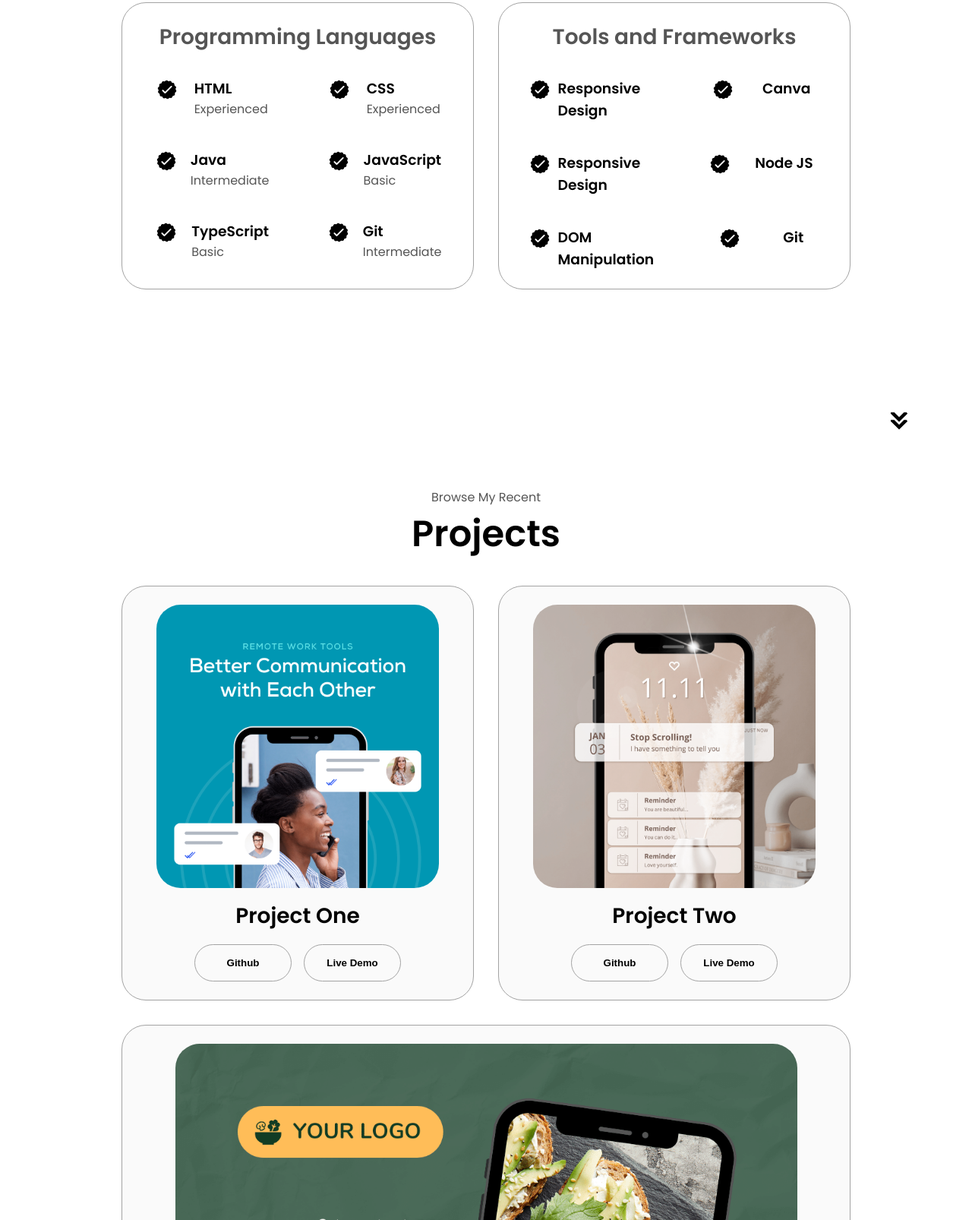
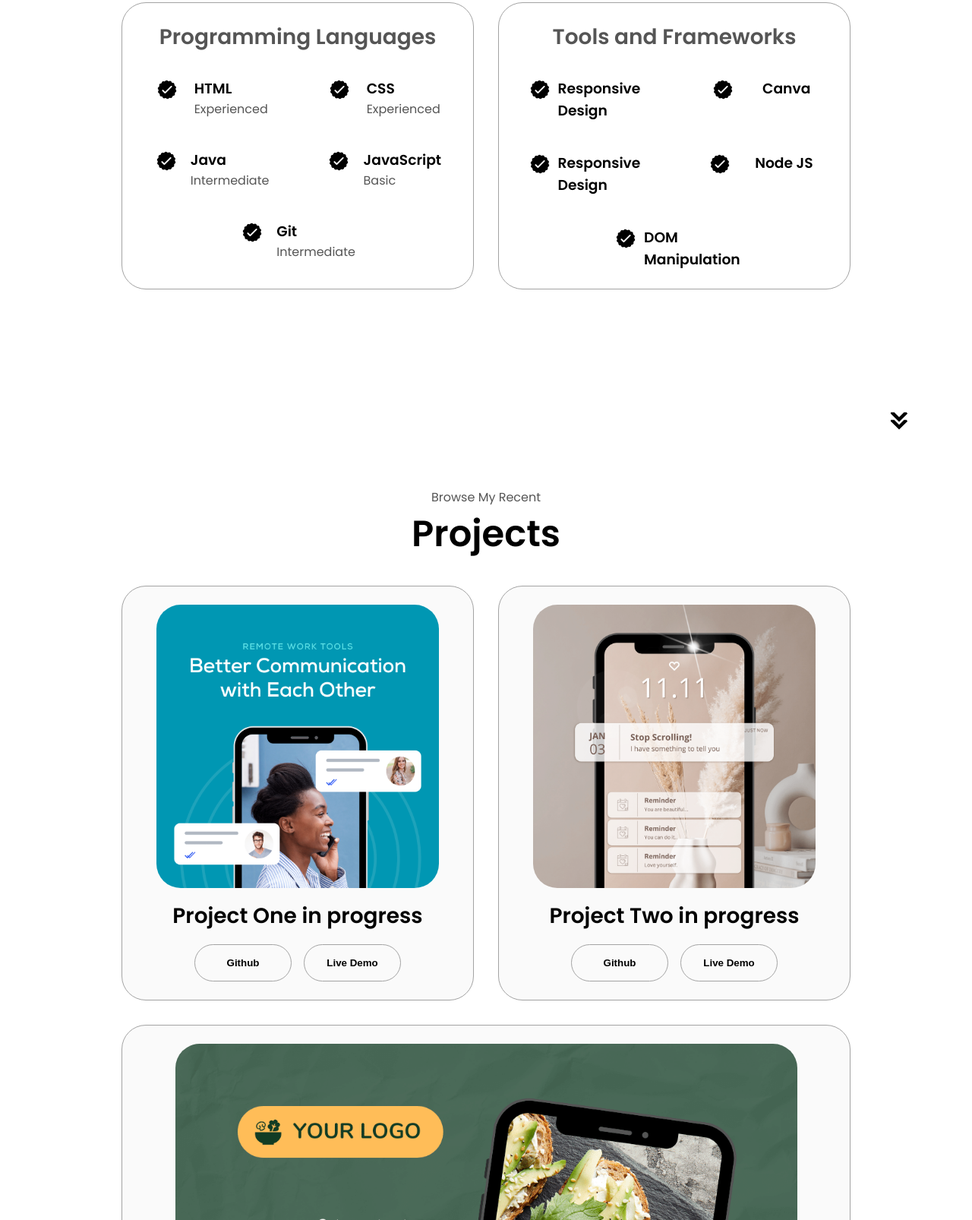
Before and after one commit to GuillermoBarreto/Portfolio, a plain HTML site: page index.html in a window 1280 px wide. Shown: the part 1822-3428 px from the top of the page at 76% size. Drawn offline with Linux system fonts and the light colour scheme.

Commit message:
portfolio

```diff
--- a/index.html
+++ b/index.html
@@ -72,7 +72,6 @@
       </div>
     </section>
     <section id="about">
-      <p class="section__text__p1">Get To Know More</p>
       <h1 class="title">About Me</h1>
       <div class="section-container">
         <div class="section__pic-container">
@@ -91,7 +90,7 @@
                 class="icon"
               />
               <h3>Experience</h3>
-              <p>1+ years <br />Software Engineer</p>
+              <p>1+ year <br />Software Engineer/Frontend Web Developer</p>
             </div>
             <div class="details-container">
               <img
@@ -179,17 +178,6 @@ I’m excited about the journey ahead and always looking for opportunities to gr
                   class="icon"
                 />
                 <div>
-                  <h3>TypeScript</h3>
-                  <p>Basic</p>
-                </div>
-              </article>
-              <article>
-                <img
-                  src="./assets/checkmark.png"
-                  alt="Experience icon"
-                  class="icon"
-                />
-                <div>
                   <h3>Git</h3>
                   <p>Intermediate</p>
                 </div>
@@ -249,20 +237,6 @@ I’m excited about the journey ahead and always looking for opportunities to gr
                   <h3>DOM Manipulation</h3>
                 </div>
               </article>
-              <article>
-                <img
-                  src="./assets/checkmark.png"
-                  alt="Experience icon"
-                  class="icon"
-                />
-                <div>
-                  <h3>Git</h3>
-                </div>
-              </article>
-            </div>
-          </div>
-        </div>
-      </div>
       <img
         src="./assets/arrow.png"
         alt="Arrow icon"
@@ -283,7 +257,7 @@ I’m excited about the journey ahead and always looking for opportunities to gr
                 class="project-img"
               />
             </div>
-            <h2 class="experience-sub-title project-title">Project One</h2>
+            <h2 class="experience-sub-title project-title">Project One in progress</h2>
             <div class="btn-container">
               <button
                 class="btn btn-color-2 project-btn"
@@ -307,7 +281,7 @@ I’m excited about the journey ahead and always looking for opportunities to gr
                 class="project-img"
               />
             </div>
-            <h2 class="experience-sub-title project-title">Project Two</h2>
+            <h2 class="experience-sub-title project-title">Project Two in progress</h2>
             <div class="btn-container">
               <button
                 class="btn btn-color-2 project-btn"
@@ -331,7 +305,7 @@ I’m excited about the journey ahead and always looking for opportunities to gr
                 class="project-img"
               />
             </div>
-            <h2 class="experience-sub-title project-title">Project Three</h2>
+            <h2 class="experience-sub-title project-title">Project Three in progress</h2>
             <div class="btn-container">
               <button
                 class="btn btn-color-2 project-btn"
```
Also changed, not shown: assets/about-pic.png (deleted), assets/profile-pic-2.png (deleted).
